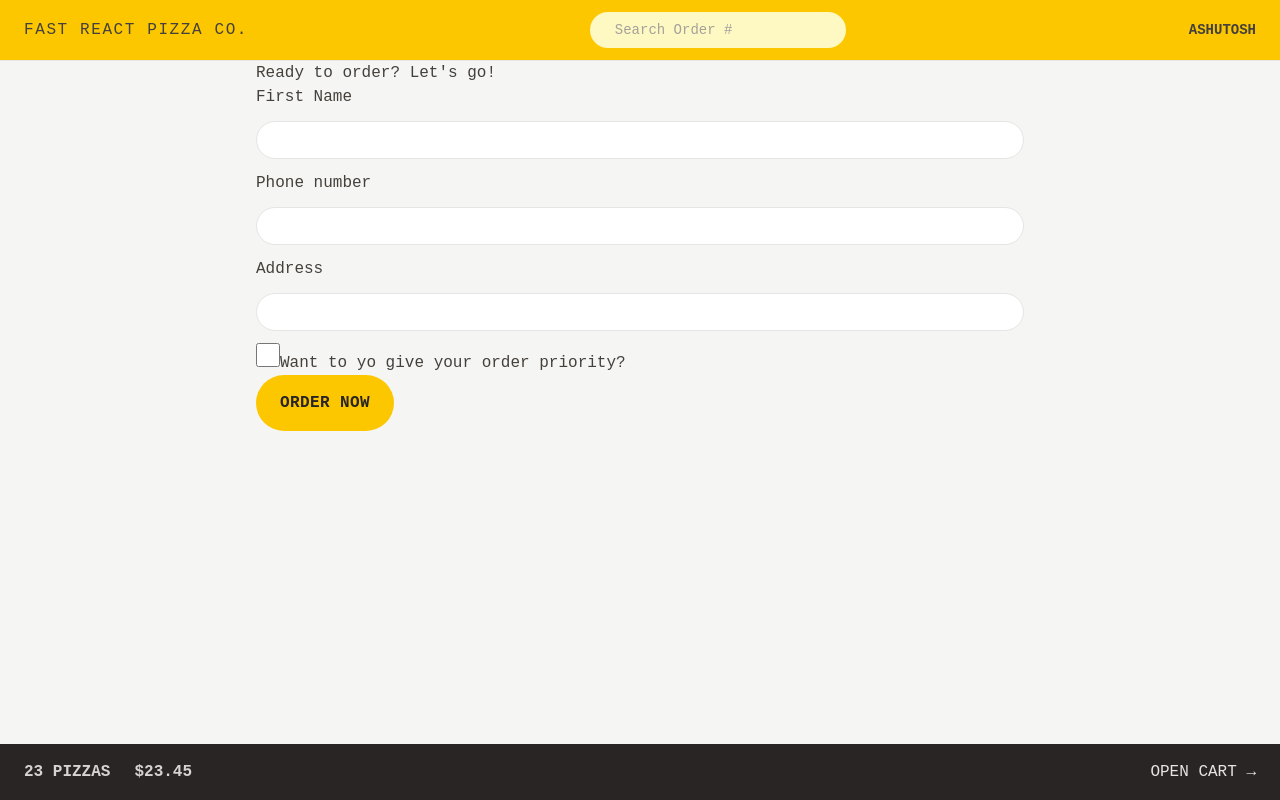
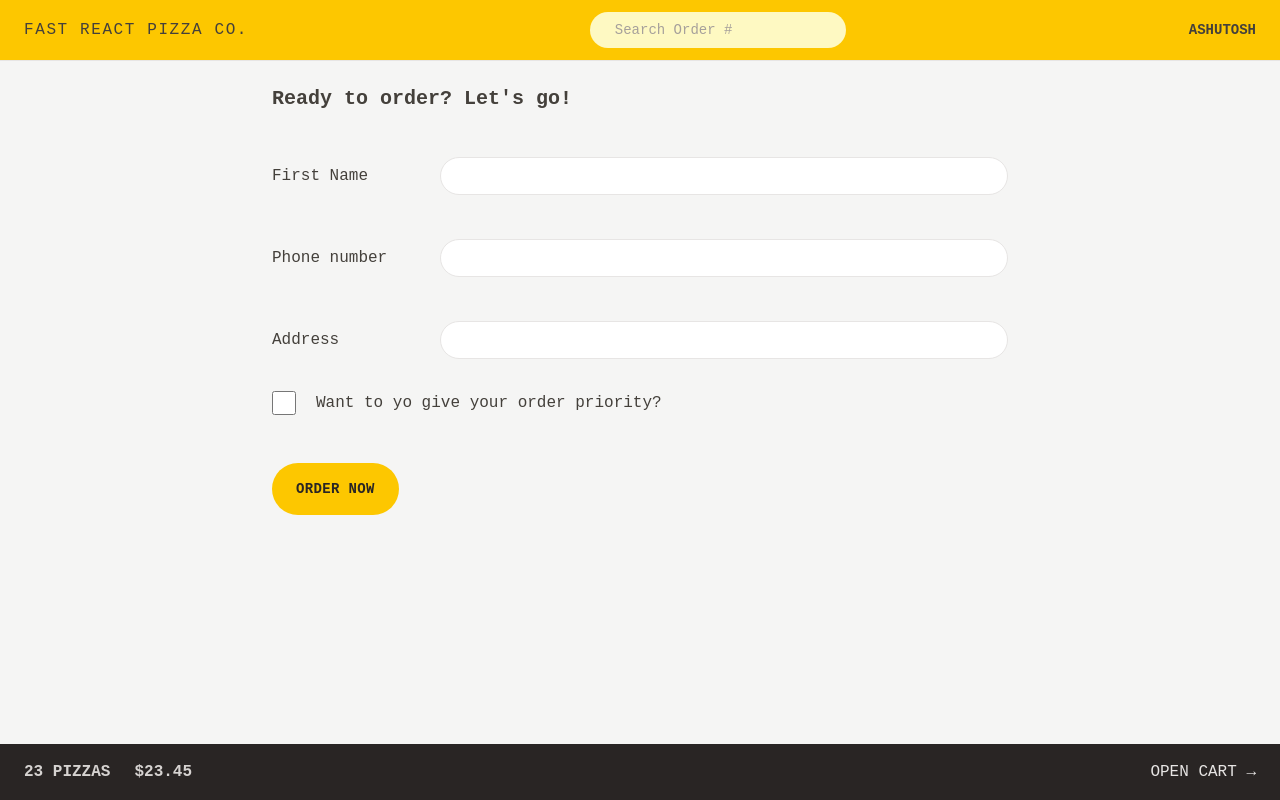
Before and after one commit to ashutosh-mishra-dev/fast-react-pizza-using-react-router-and-data-loading-and-use-tailwindcss-and-adding-redux-advance, a React (Vite) app: page /order/new in a window 1280 px wide. Built offline with nearby package versions, Linux system fonts and the light colour scheme.

Commit message:
update in section 23 : Tailwind css : styling the order form

```diff
--- a/src/features/order/CreateOrder.jsx
+++ b/src/features/order/CreateOrder.jsx
@@ -41,31 +41,40 @@
   const cart = fakeCart;
 
   return (
-    <div>
-      <h2>Ready to order? Let's go!</h2>
+    <div className="px-4 py-6">
+      <h2 className="mb-8 text-xl font-semibold">Ready to order? Let's go!</h2>
 
       <Form method="POST">
-        <div className="">
-          <label>First Name</label>
-          <input type="text" name="customer" required className="input" />
+        <div className="mb-5 flex flex-col gap-2 sm:flex-row sm:items-center">
+          <label className="sm:basis-40">First Name</label>
+          <input type="text" name="customer" required className="input grow" />
         </div>
 
-        <div>
-          <label>Phone number</label>
-          <div>
-            <input type="tel" name="phone" required className="input" />
-            {formErrors?.phone && <p>{formErrors.phone}</p>}
+        <div className="mb-5 flex flex-col gap-2 sm:flex-row sm:items-center">
+          <label className="sm:basis-40">Phone number</label>
+          <div className="grow">
+            <input type="tel" name="phone" required className="input w-full" />
+            {formErrors?.phone && (
+              <p className="mt-2 rounded-md bg-red-100 p-2 text-xs text-red-700">
+                {formErrors.phone}
+              </p>
+            )}
           </div>
         </div>
 
-        <div>
-          <label>Address</label>
-          <div>
-            <input type="text" name="address" required className="input" />
+        <div className="mb-5 flex flex-col gap-2 sm:flex-row sm:items-center">
+          <label className="sm:basis-40">Address</label>
+          <div className="grow">
+            <input
+              type="text"
+              name="address"
+              required
+              className="input w-full"
+            />
           </div>
         </div>
 
-        <div>
+        <div className="mb-12 flex items-center gap-5">
           <input
             className="checkbox"
             type="checkbox"
@@ -74,10 +83,12 @@
             // value={withPriority}
             // onChange={(e) => setWithPriority(e.target.checked)}
           />
-          <label htmlFor="priority">Want to yo give your order priority?</label>
+          <label htmlFor="priority" className="font-medium">
+            Want to yo give your order priority?
+          </label>
         </div>
 
-        <div>
+        <div className="mb-5 flex flex-col gap-2 sm:flex-row sm:items-center">
           <input
             type="hidden"
             name="cart"
--- a/src/index.css
+++ b/src/index.css
@@ -6,7 +6,7 @@
 
 @layer components {
   .input {
-    @apply w-full rounded-full border border-stone-200 bg-white px-4 py-2 text-sm transition-all duration-300 placeholder:text-stone-400 focus:ring focus:ring-yellow-300 focus:outline-none md:my-3 md:px-6;
+    @apply rounded-full border border-stone-200 bg-white px-4 py-2 text-sm transition-all duration-300 placeholder:text-stone-400 focus:ring focus:ring-yellow-300 focus:outline-none md:my-3 md:px-6;
   }
 
   .checkbox {
--- a/src/ui/Button.jsx
+++ b/src/ui/Button.jsx
@@ -2,13 +2,13 @@
 
 function Button({ children, disabled, to, type }) {
   const base =
-    "inline-block rounded-full bg-yellow-400  font-semibold tracking-wide text-stone-800 uppercase transition-colors duration-300 hover:bg-yellow-300 focus:bg-yellow-300 focus:ring focus:ring-yellow-300 focus:ring-offset-2 focus:outline-none disabled:cursor-not-allowed cursor-pointer ";
+    "inline-block text-sm rounded-full bg-yellow-400  font-semibold tracking-wide text-stone-800 uppercase transition-colors duration-300 hover:bg-yellow-300 focus:bg-yellow-300 focus:ring focus:ring-yellow-300 focus:ring-offset-2 focus:outline-none disabled:cursor-not-allowed cursor-pointer ";
 
   const styles = {
     primary: base + "py-3 px-4 md:px-6 md:py-4",
     small: base + "py-2 px-4 md:px-5 md:py-2.5 text-xs",
     secondary:
-      "inline-block rounded-full border-2 border-stone-300 cursor-pointer font-semibold tracking-wide uppercase text-stone-400  transition-colors duration-300 hover:bg-stone-300  hover:text-stone-800 focus:bg-stone-300 focus:text-stone-800 focus:outline-none focus:ring focus:ring-stone-200 focus:ring-offset-2 disabled:cursor-not-allowed px-4 py-2.5 md:px-6 md:py-3.5",
+      "inline-block text-sm rounded-full border-2 border-stone-300 cursor-pointer font-semibold tracking-wide uppercase text-stone-400  transition-colors duration-300 hover:bg-stone-300  hover:text-stone-800 focus:bg-stone-300 focus:text-stone-800 focus:outline-none focus:ring focus:ring-stone-200 focus:ring-offset-2 disabled:cursor-not-allowed px-4 py-2.5 md:px-6 md:py-3.5",
   };
 
   if (to)
```
Also changed, not shown: index.html (+4 -2 lines).
